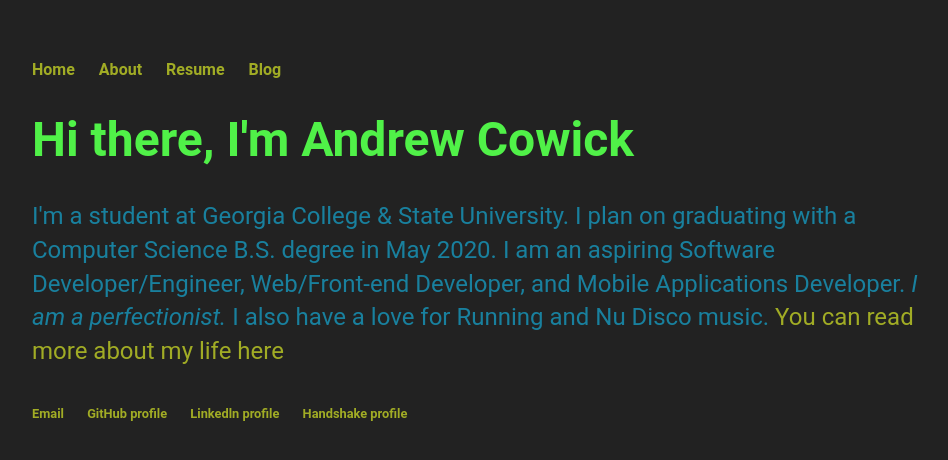
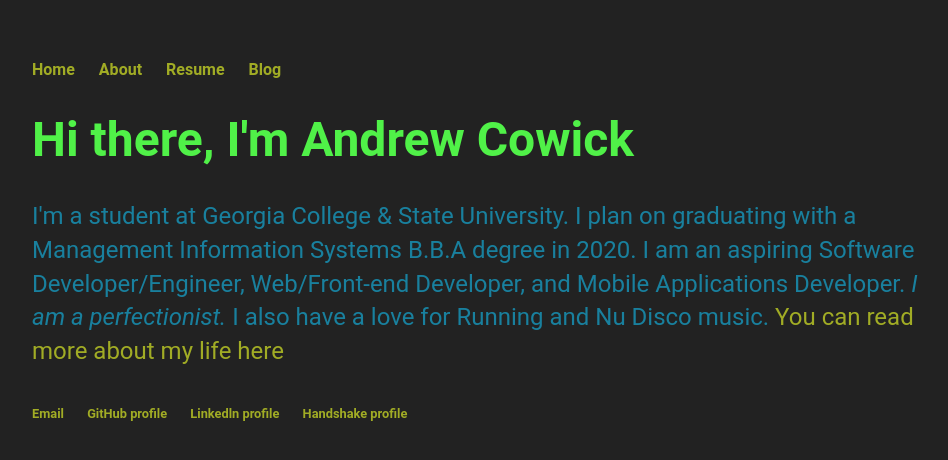
Before and after one commit to acow19/acow19.github.io, a Jekyll site: the page built from index.html, in a window 1280 px wide. Shown: the top 460 px of the page, without its empty margins (160-1108 px from the left). Built offline with Jekyll 4.4.1, drawn with Linux system fonts in a browser that asks for light colours.

Commit message:
Update index.html
Included a change in my major in college

```diff
--- a/index.html
+++ b/index.html
@@ -4,7 +4,7 @@ title: Andrew Cowick, Aspiring Professional Programmer
 ---
 <div class="blurb">
 	<h1>Hi there, I'm Andrew Cowick</h1>
-	<p>I'm a student at Georgia College & State University. I plan on graduating with a Computer Science B.S. degree in May 2020.
+	<p>I'm a student at Georgia College & State University. I plan on graduating with a Management Information Systems B.B.A degree in 2020.
 	I am an aspiring Software Developer/Engineer, Web/Front-end Developer, and Mobile Applications Developer.
 	<em>I am a perfectionist.</em>
 	I also have a love for Running and Nu Disco music.
```
